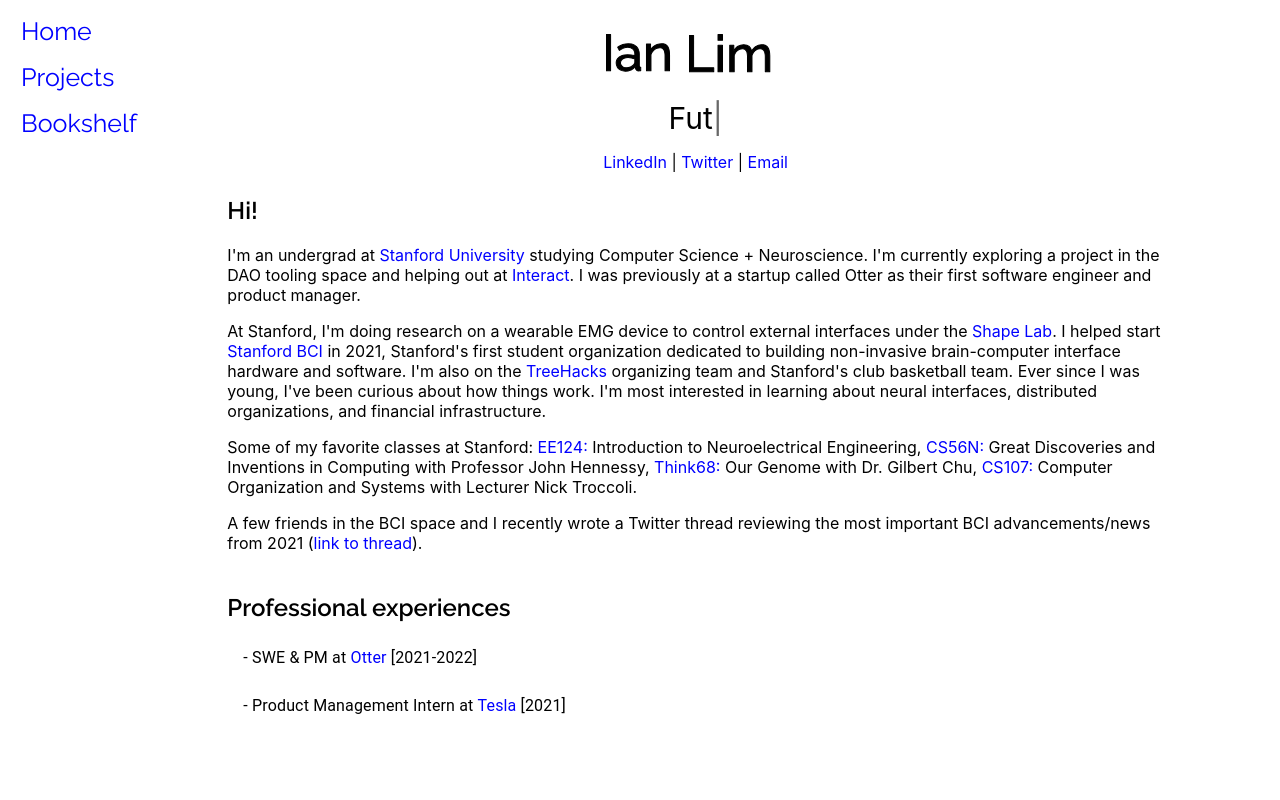
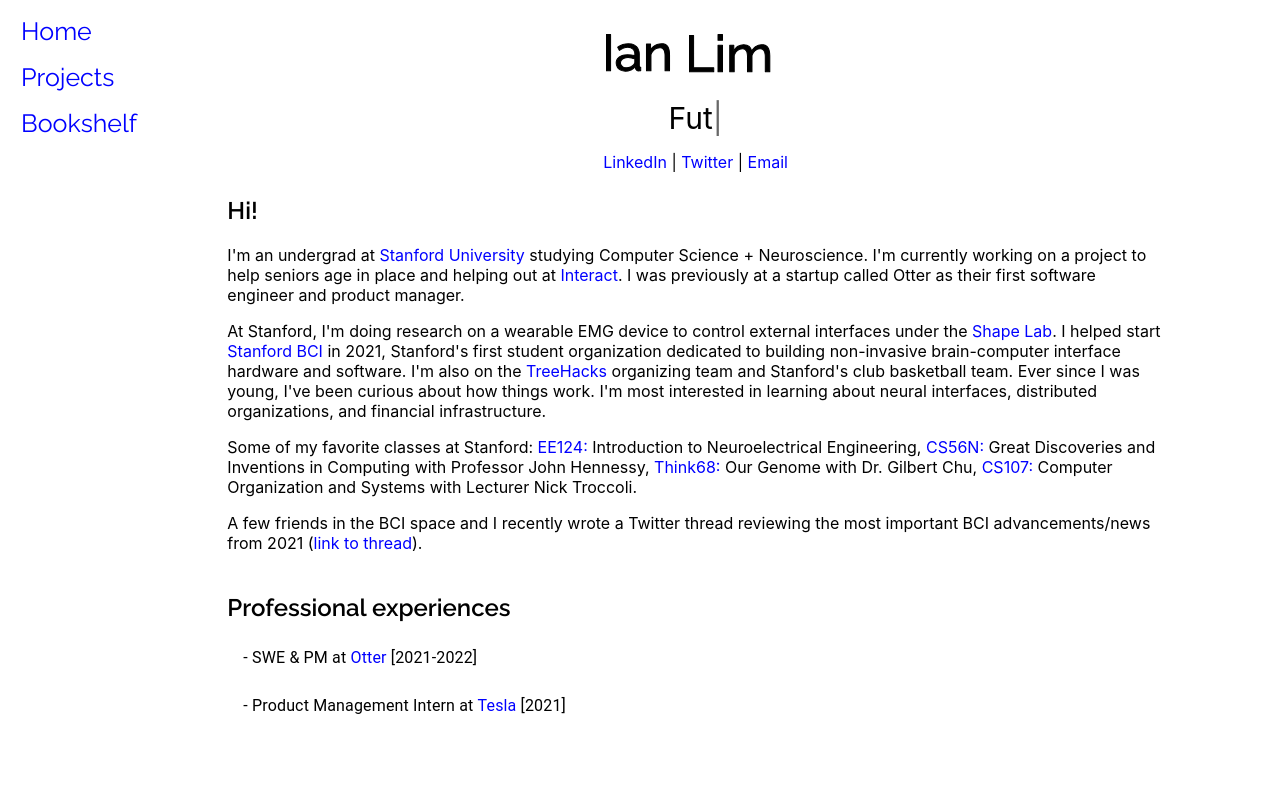
Before and after one commit to ianclim/ianlim.com, a React (Create React App) app: page / in a window 1280 px wide. Shown: the top 800 px of the page. Built offline with nearby package versions, Linux system fonts and the light colour scheme.

Commit message:
updated project

```diff
--- a/src/components/Home/Home.js
+++ b/src/components/Home/Home.js
@@ -99,7 +99,7 @@
               <p>
                 I'm an undergrad at&nbsp;
                 <a target="_blank" rel="noopener noreferrer" href="https://www.stanford.edu/">Stanford University</a>
-                &nbsp;studying Computer Science + Neuroscience. I'm currently exploring a project in the DAO tooling space and helping out at&nbsp;
+                &nbsp;studying Computer Science + Neuroscience. I'm currently working on a project to help seniors age in place and helping out at&nbsp;
                 <a target="_blank" rel="noopener noreferrer" href="https://joininteract.com/">Interact</a>.
                 I was previously at a startup called Otter as their first software engineer and product manager.
               </p>
```
